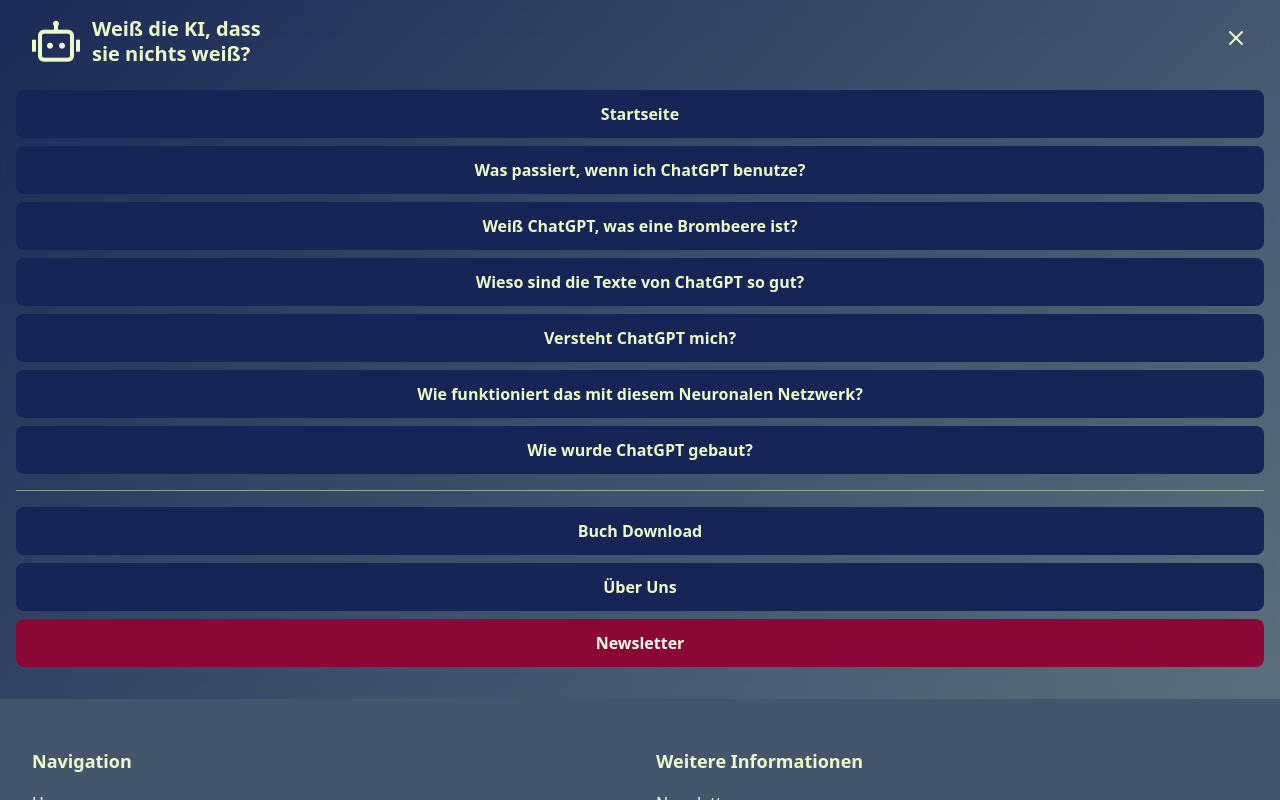
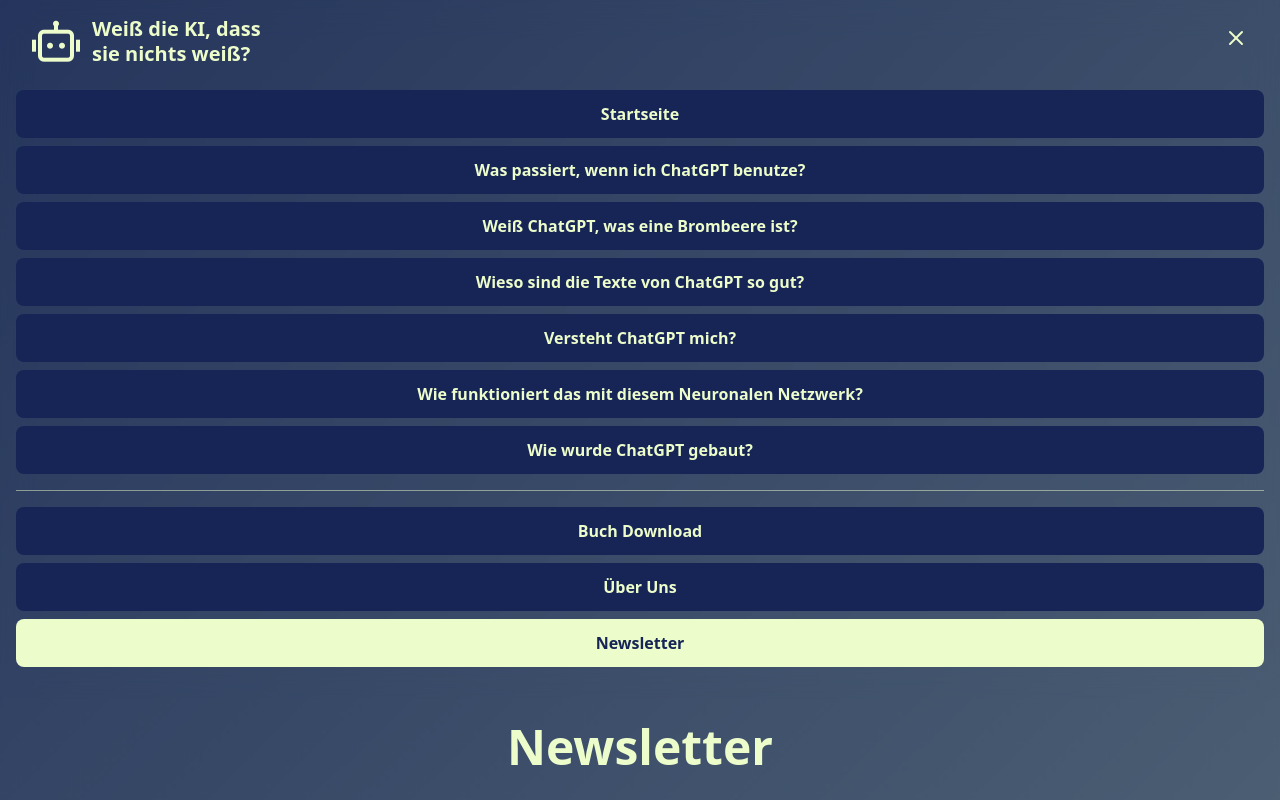
Before and after one commit to TNattermann/weiss-die-ki-dass-sie-nichts-weiss-frontend, a React (Vite) app: page /newsletter in a window 1280 px wide. Both pictures are taken after a click on the button 1236 px from the left and 38 px from the top of the page. Shown: the top 800 px of the page. Built offline with nearby package versions, Linux system fonts and the light colour scheme.

Commit message:
added setup for NewsletterPage

```diff
--- a/src/App.tsx
+++ b/src/App.tsx
@@ -11,6 +11,7 @@ import Download from './pages/download/download.tsx';
 import Impressum from './pages/impressum/impressum.tsx';
 import Footer from './components/Footer.tsx';
 import TemperaturePage from "./pages/Wahrscheinlichkeitstabellen/TemperaturePage.tsx";
+import NewsletterPage from "./pages/newsletter/NewsletterPage.tsx";
 
 
 function App() {
@@ -31,6 +32,7 @@ function App() {
                         <Route path='/wordembeddings' element={<WordEmbeddingsPage />} />
                         <Route path='/impressum' element={<Impressum />} />
                         <Route path='/download' element={<Download />} />
+                        <Route path='/newsletter' element={<NewsletterPage />} />
                     </Routes>
                 </main>
                 <Footer />
--- a/src/components/Navbar.tsx
+++ b/src/components/Navbar.tsx
@@ -75,11 +75,16 @@ function Navbar() {
                         )}
 
                         <NavLink
-                            to=""
-                            className="bg-error-container text-on-error-container block text-center px-3 py-3 rounded-lg text-base font-semibold transition-colors duration-200"
+                            to="/newsletter"
+                            className={({ isActive }) =>
+                                `block text-center px-3 py-3 rounded-lg text-base font-semibold transition-colors duration-200 bg-error-container ${
+                                    isActive ? "bg-primary-container-selected text-on-primary-container-selected" : "text-on-error-container"
+                                }`
+                            }
                         >
                             Newsletter
                         </NavLink>
+
                     </div>
                 </div>
             )}
--- /dev/null
+++ b/src/pages/newsletter/NewsletterPage.tsx
@@ -0,0 +1,13 @@
+function NewsletterPage() {
+
+    return (
+        <div className="min-h-screen">
+            <div className="max-w-screen-xl mx-auto px-6 py-6 text-center">
+                <h1 className="text-5xl font-bold text-center text-primary mb-6">Newsletter</h1>
+                <h1 className="text-text-normal">Under construction</h1>
+            </div>
+        </div>
+    );
+}
+
+export default NewsletterPage;
```
